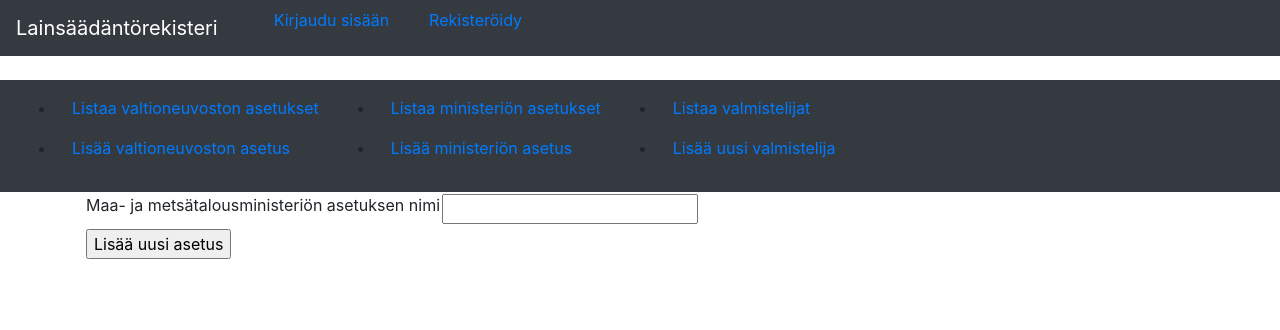
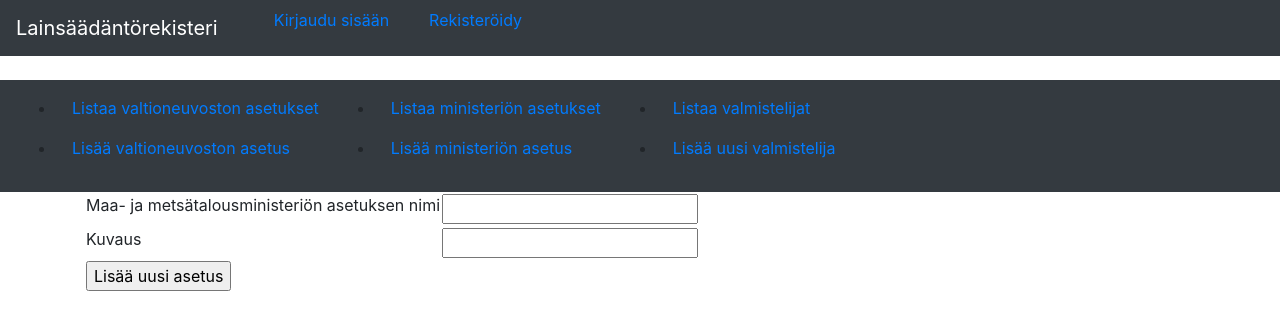
Before and after one commit to Themis1/LS-rekisteri, a Flask app: template application/templates/vnat/new.html in a window 1280 px wide. Shown: the top 330 px of the page. Run offline with Flask 2, Linux system fonts and the light colour scheme; the template is opened without the code that fills it: values that come from a table or form of the project are taken from there, others are empty; some libraries are stand-ins or nearby versions.

Commit message:
Lisäytty kuvaus-atribuutti

```diff
--- a/application/templates/vnat/new.html
+++ b/application/templates/vnat/new.html
@@ -20,10 +20,10 @@
       </tr>
       <tr>
         <td>
-          {{ form.done.label }}
+          {{ form.kuvaus.label }}
         </td>
         <td>
-          {{ form.done }}
+          {{ form.kuvaus }}
         </td>
         <td>
         </td>
```
